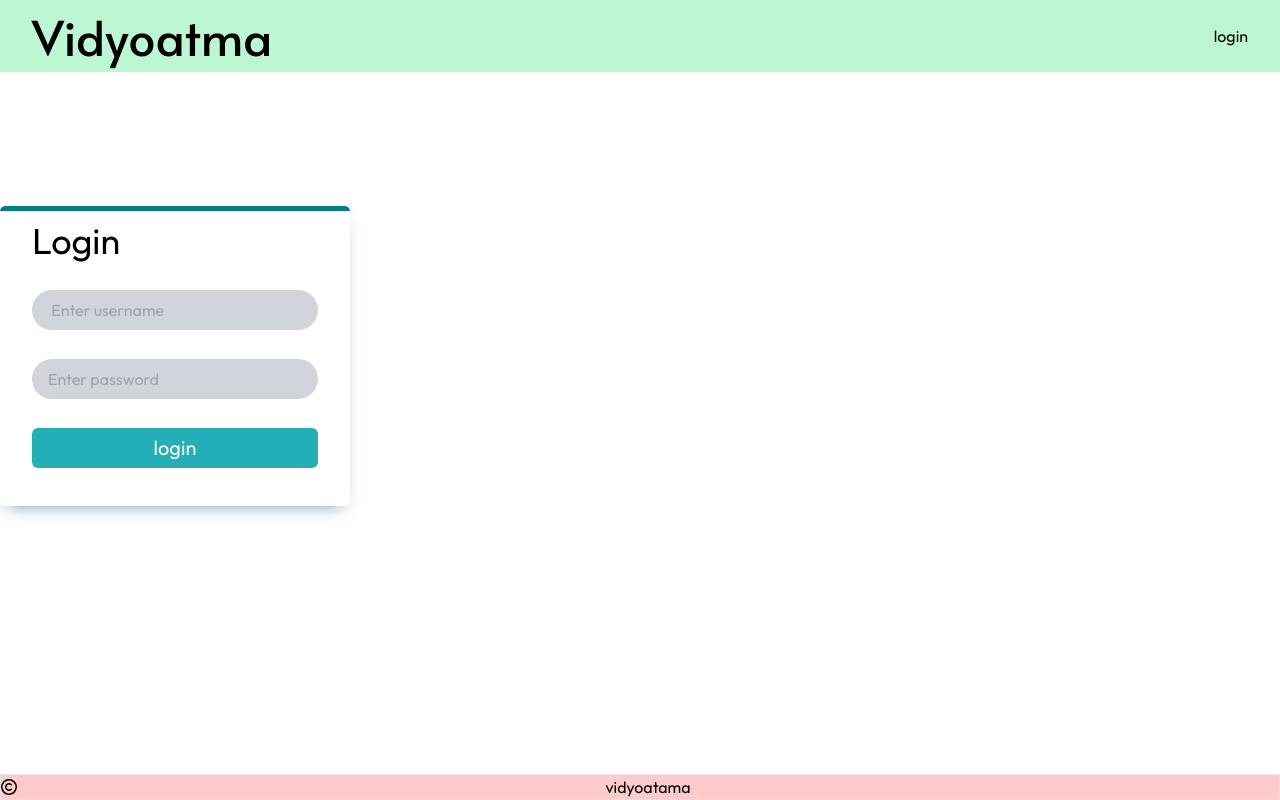
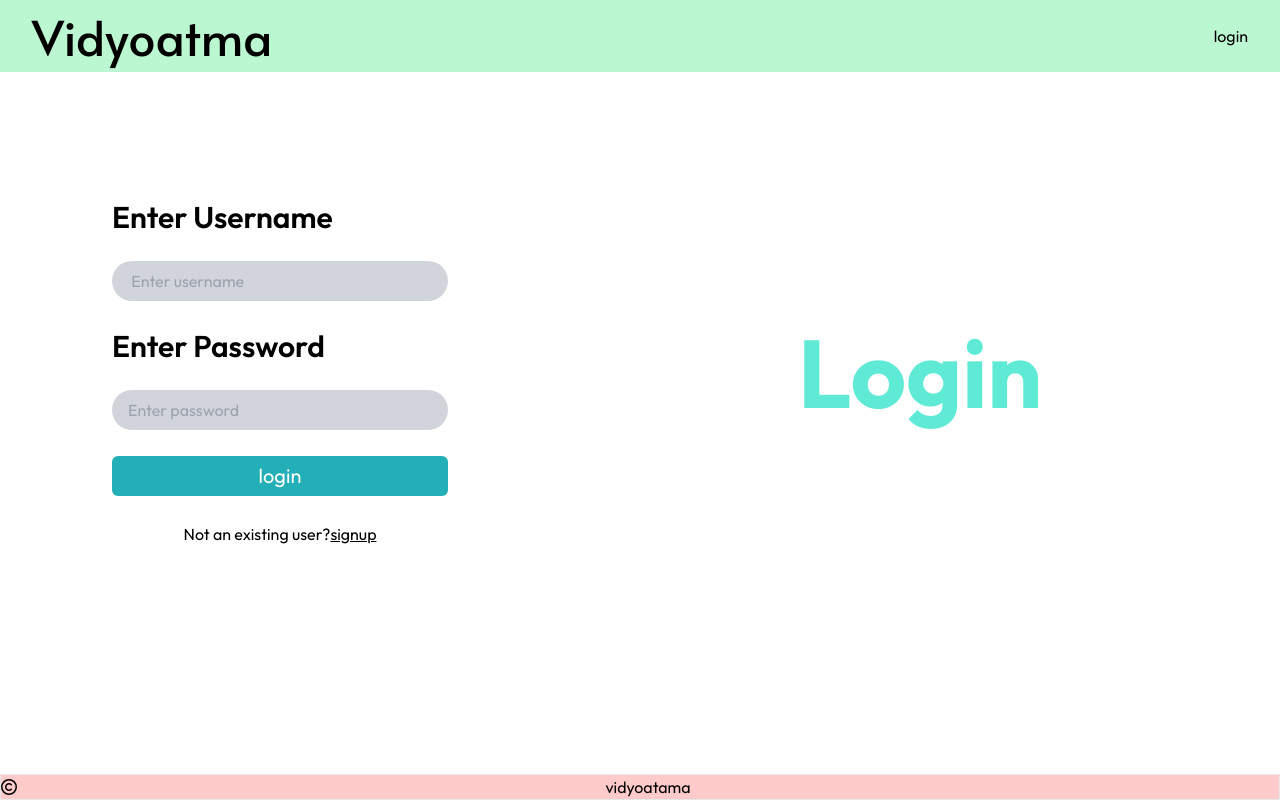
Before and after one commit to prateek-sagar/vidyoatma-v1-frontend, a React (Vite) app: page /login in a window 1280 px wide. Built offline with nearby package versions, Linux system fonts and the light colour scheme.

Commit message:
Design the login and signup page

```diff
--- a/src/components/UserAccount.jsx
+++ b/src/components/UserAccount.jsx
@@ -12,7 +12,9 @@ export default function UserAccount(props) {
         className="h-10 border-none bg-gray-300 font-outfit text-gray-600  text-xl rounded-full focus:ring-blue-500 w-full focus:border-blue-500 block py-1 px-4"
         onChange={(e) => props.updateUsername(e)}
       />
-      <label className="font-outfit text-3xl font-semibold">Password</label>
+      <label className="font-outfit text-3xl font-semibold">
+        Enter Password
+      </label>
       <input
         required
         type="password"
--- a/src/css/LoginPage.css
+++ b/src/css/LoginPage.css
@@ -1,11 +1,16 @@
 @import "./App.css";
 
+.login-page {
+  margin-block: auto;
+  display: flex;
+  flex-direction: column;
+  height: auto;
+}
+
 .login-card {
-  box-shadow: 0 0.5rem 1rem -0.5rem rgb(0 50 100 / 0.5);
-  border-radius: 0.325rem;
   flex-direction: column;
-  border-top: 0.325rem solid teal;
-  max-width: 350px;
+  min-width: 20rem;
+  min-height: 25rem;
   height: 300px;
   margin-block: auto;
 }
@@ -14,9 +19,8 @@
   display: flex;
   flex-direction: column;
   justify-content: space-evenly;
-  height: 80%;
-  width: 100%;
-  padding-inline: 2rem;
+  height: 100%;
+  width: 60%;
 }
 
 .input-text {
@@ -38,3 +42,12 @@
   font-size: var(--fs-500);
   cursor: pointer;
 }
+
+@media screen and (min-width: 768px) {
+  .login-card {
+    min-width: 35rem;
+  }
+  .login-page {
+    flex-direction: row-reverse;
+  }
+}
--- a/src/pages/Login.jsx
+++ b/src/pages/Login.jsx
@@ -1,5 +1,6 @@
 import React, { useState } from "react";
 import "../css/LoginPage.css";
+import { Link } from "react-router-dom";
 const LOGIN_DATA = {
   username: "",
   password: "",
@@ -39,11 +40,16 @@ function Login() {
 
   // Login page accessible to all
   return (
+    <div className="login-page">
+      <h1 className="flex-center text-[4rem] md:text-[6rem] md:font-bold text-teal-300 w-full">
+        Login
+      </h1>
       <div className="flex-center login-card">
-      <h1 className="text-4xl w-full px-8">Login</h1>
         <form className="login-form" action="" method="post">
           <input type="hidden" name="" />
-        {/* <label>USERNAME</label> */}
+          <label className="font-outfit text-2xl md:text-3xl font-semibold">
+            Enter Username
+          </label>
           <input
             required
             className="input-text"
@@ -52,7 +58,9 @@ function Login() {
             onChange={(e) => handleUsername(e)}
             placeholder=" Enter username"
           />
-        {/* <label>PASSWORD</label> */}
+          <label className="font-outfit text-2xl md:text-3xl font-semibold">
+            Enter Password
+          </label>
           <input
             onChange={(e) => {
               handlePassword(e);
@@ -68,7 +76,14 @@ function Login() {
             className="login-btn"
             value="login"
           />
+          <p className="w-full flex-center">
+            Not an existing user?{" "}
+            <Link to={"/signup"} className="underline">
+              signup
+            </Link>
+          </p>
         </form>
+      </div>
     </div>
   );
 }
--- a/src/pages/SignUp.jsx
+++ b/src/pages/SignUp.jsx
@@ -144,10 +144,10 @@ export default function SignUp() {
             Sign Up
           </div>
           {/* main content  */}
-          <div className=" mx-auto  my-auto min-w-[35rem] min-h-[25rem] flex justify-center items-center">
+          <div className=" mx-auto my-auto md:min-w-[35rem] md:min-h-[25rem] flex justify-center items-center">
             <form
               onSubmit={onSubmit}
-              className="w-3/5 flex flex-col justify-center items-center h-full"
+              className="w-4/5 md:w-3/5 flex flex-col justify-center items-center h-full"
             >
               {step}
               <div className="max-w-sm mx-auto grid gap-y-4 w-full my-8 font-outfit font-medium text-[22px]  text-white ">
@@ -164,7 +164,7 @@ export default function SignUp() {
                   {isLastStep ? "Register" : "Next"}
                 </button>
               </div>
-              <p>
+              <p className="w-full flex-center">
                 Already an existing user?{" "}
                 <Link to={"/login"} className="underline">
                   login
```
Lines whose indentation alone changed are shown as unchanged.
